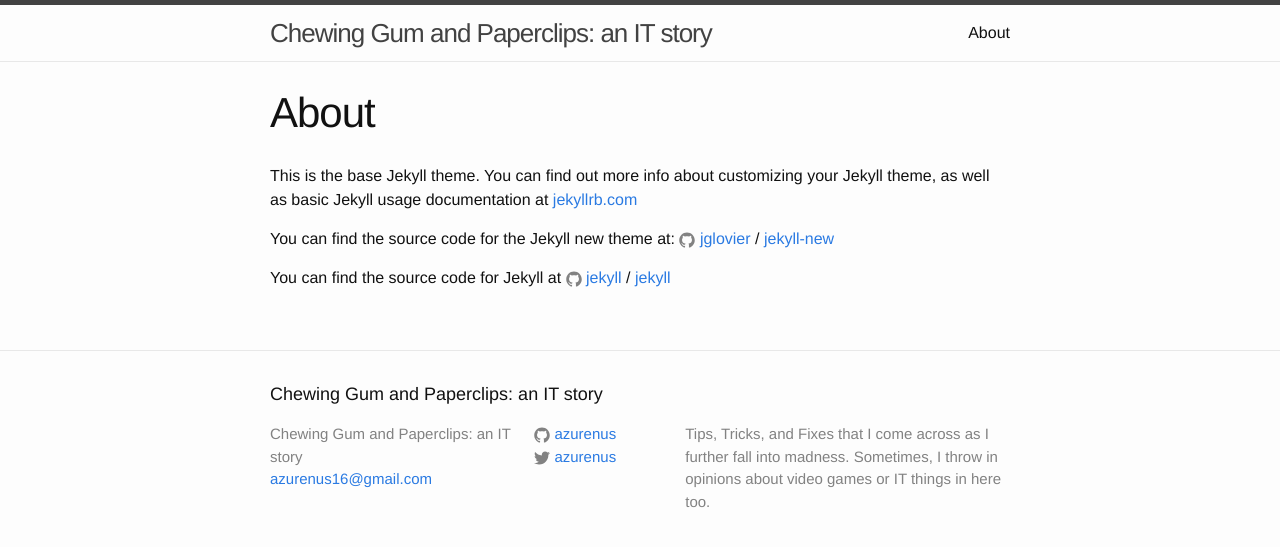
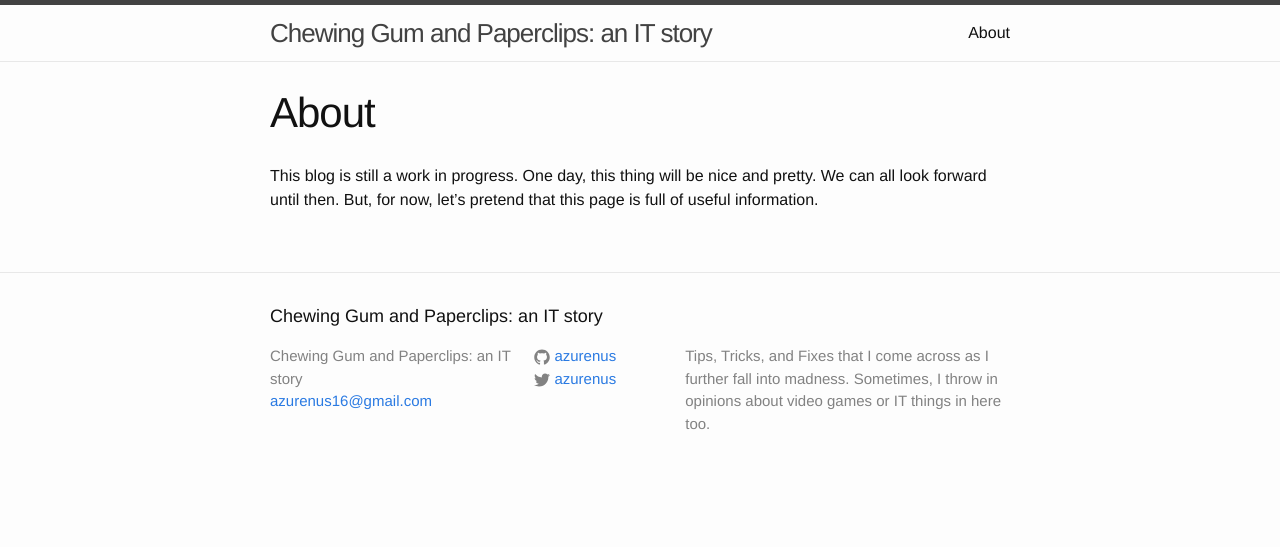
Before and after one commit to Azurenus/Azurenus.github.io, a Jekyll site: the page built from about.md, in a window 1280 px wide. Shown: the top 547 px of the page. Built offline with Jekyll 4.4.1, drawn with Linux system fonts in a browser that asks for light colours.

Commit message:
update about.md

```diff
--- a/about.md
+++ b/about.md
@@ -4,12 +4,4 @@ title: About
 permalink: /about/
 ---
 
-This is the base Jekyll theme. You can find out more info about customizing your Jekyll theme, as well as basic Jekyll usage documentation at [jekyllrb.com](http://jekyllrb.com/)
-
-You can find the source code for the Jekyll new theme at:
-{% include icon-github.html username="jglovier" %} /
-[jekyll-new](https://github.com/jglovier/jekyll-new)
-
-You can find the source code for Jekyll at
-{% include icon-github.html username="jekyll" %} /
-[jekyll](https://github.com/jekyll/jekyll)
+This blog is still a work in progress. One day, this thing will be nice and pretty. We can all look forward until then. But, for now, let's pretend that this page is full of useful information.
```
